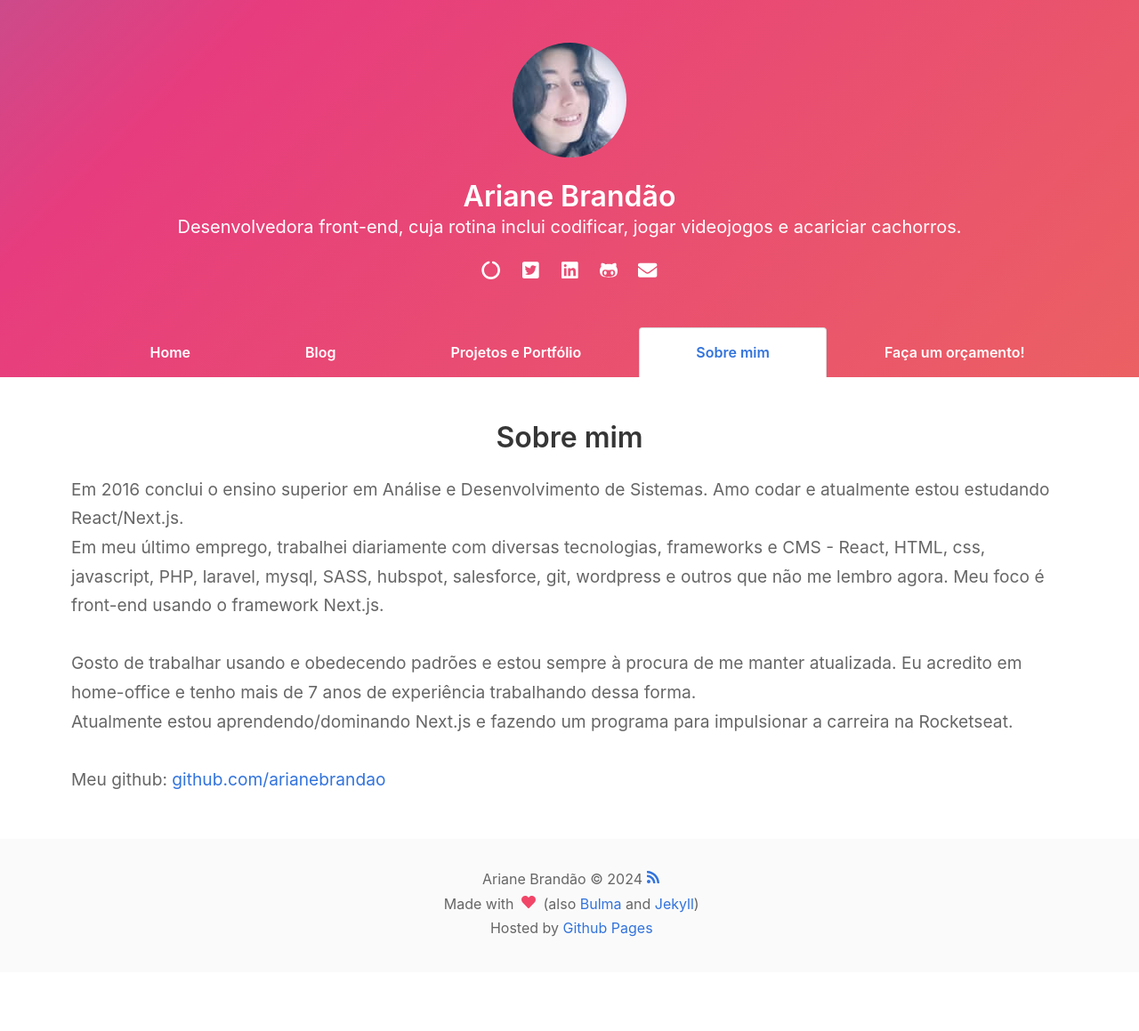
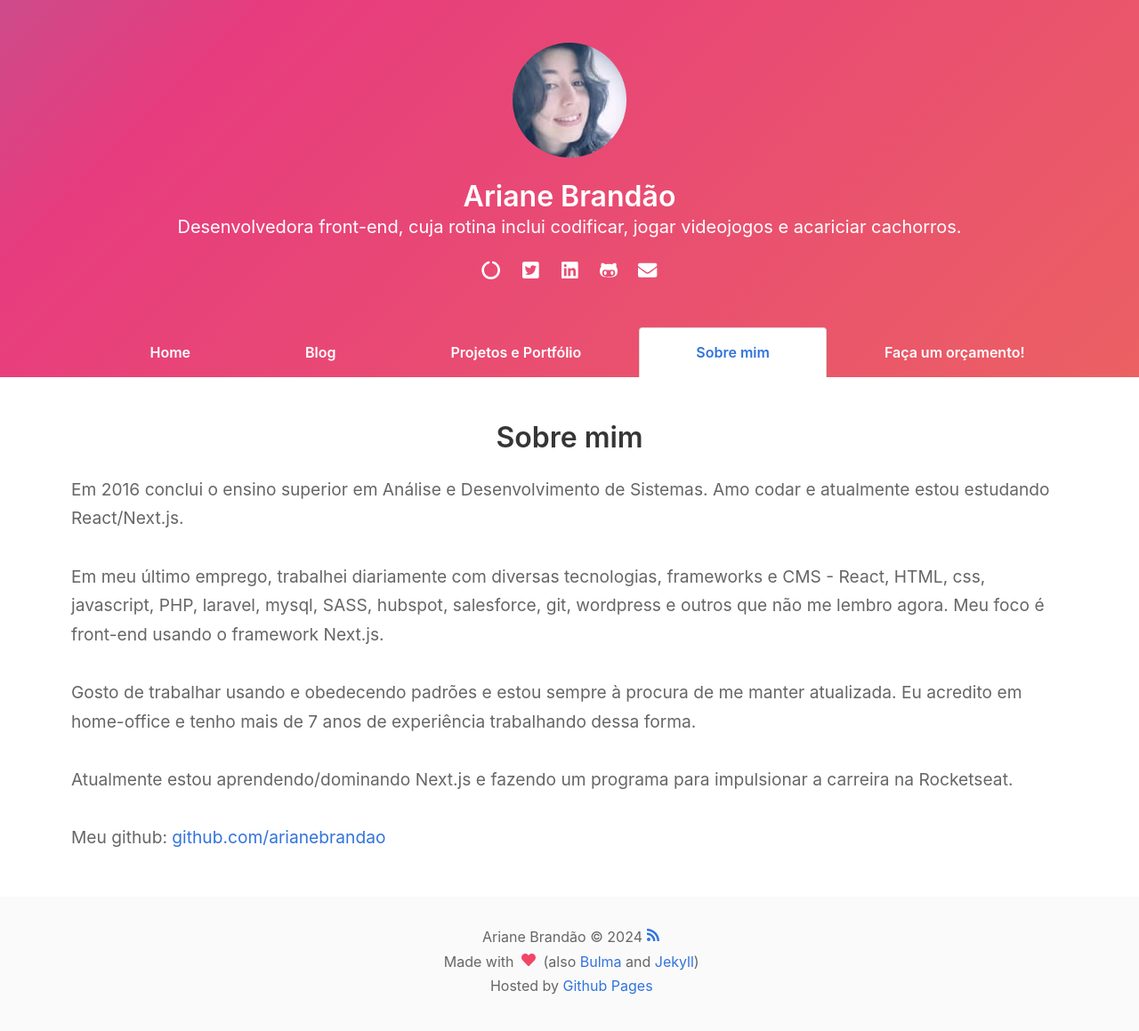
Before and after one commit to arianebrandao/arianebrandao.github.io, a Jekyll site: the page built from about.md, in a window 1280 px wide. Shown: the whole page at 89% size. Built offline with Jekyll 4.4.1, drawn with Linux system fonts in a browser that asks for light colours; nearby versions of some CDN libraries; comment, search, counter and statistics services are not loaded; before the commit the page ends 1093 px from its top, so only the background shows below that.

Commit message:
feat: atualiza página sobre mim

```diff
--- a/_includes/footer.html
+++ b/_includes/footer.html
@@ -1,7 +1,7 @@
 <footer class="footer has-text-centered">
     <div class="centered">
         <p class="extra">
-            {{ site.name }} © {{ site.time | date: '%Y' }} <a class="link" href="{{ site.url }}/feed.xml" onclick="window.open(this.href); return false;">
+            {{ site.name }} © {{ site.time | date: '%Y' }} <a class="link" aria-label="Feed" href="{{ site.url }}/feed.xml" onclick="window.open(this.href); return false;">
         		<span class="icon is-small"><i class="fas fa-rss"></i></span>
             </a>
             <br/>Made with <span class="icon has-text-danger"><i class="fas fa-heart"></i></span> (also <a rel="nofollow" href="https://bulma.io" onclick="window.open(this.href); return false;">Bulma</a> and <a rel="nofollow" href="https://jekyllrb.com/" onclick="window.open(this.href); return false;">Jekyll</a>)
--- a/about.md
+++ b/about.md
@@ -9,11 +9,11 @@ layout: home
             <h3 class="title is-3 has-text-centered">Sobre mim</h3>
             <p class="about-text">
                 Em 2016 conclui o ensino superior em Análise e Desenvolvimento de Sistemas. Amo codar e atualmente estou estudando React/Next.js.
-                <br/>
+                <br/><br/>
                 Em meu último emprego, trabalhei diariamente com diversas tecnologias, frameworks e CMS - React, HTML, css, javascript, PHP, laravel, mysql, SASS, hubspot, salesforce, git, wordpress e outros que não me lembro agora. Meu foco é front-end usando o framework Next.js.
                 <br/><br/>
                 Gosto de trabalhar usando e obedecendo padrões e estou sempre à procura de me manter atualizada. Eu acredito em home-office e tenho mais de 7 anos de experiência trabalhando dessa forma.
-                <br/>
+                <br/><br/>
                 Atualmente estou aprendendo/dominando Next.js e fazendo um programa para impulsionar a carreira na Rocketseat.
                 <br/><br/>
                 Meu github: <a href="https://github.com/arianebrandao" onclick="window.open(this.href); return false;">github.com/arianebrandao</a>
```
